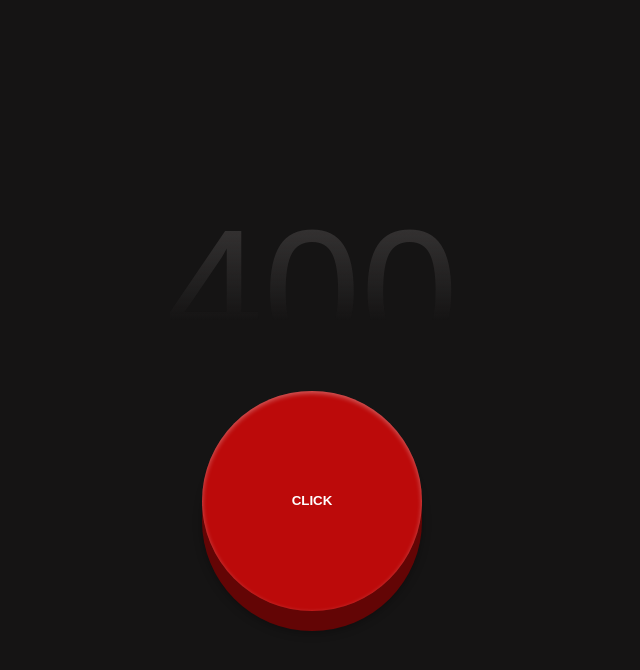
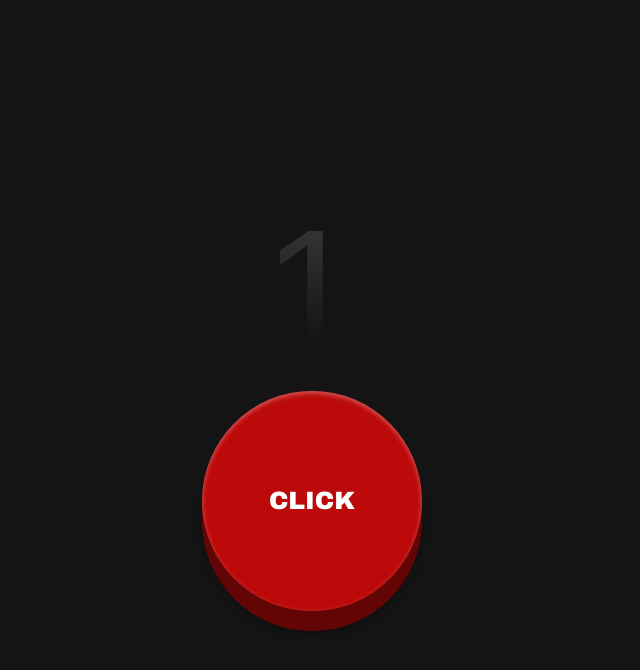
Before and after one commit to BrundevCoder/button-nyon, a plain HTML site: page index.html in a window 1280 px wide. Both pictures are taken after a click on the button "CLICK". Shown: the whole page, without its empty margins (328-968 px from the left). Drawn offline with Linux system fonts and the light colour scheme; a web font is replaced by a local one.

Commit message:
add: Working Counter & Sound

```diff
--- a/index.html
+++ b/index.html
@@ -10,10 +10,12 @@
     <main>
 
         <div class="container">
-            <span class="counter">400</span>
+            <span class="counter">0</span>
             <button class="btn">Click</button>
         </div>
 
     </main>
+
+    <script src="script.js"></script>
 </body>
 </html>
--- /dev/null
+++ b/script.js
@@ -0,0 +1,27 @@
+const counterDisplay = document.querySelector(".counter");
+const button = document.querySelector(".btn");
+
+let clicks = 0;
+
+button.addEventListener("click", () => {
+    clicks++;
+    makeSound();
+    counterDisplay.textContent = `${clicks}`;
+})
+
+function makeSound() {
+    let audio = new AudioContext();
+
+    let now = audio.currentTime;
+
+    let oscilator = audio.createOscillator();
+    let gain = audio.createGain();
+
+    oscilator.frequency.setValueAtTime(90, now);
+    gain.gain.setValueAtTime(0.5, now);
+    gain.gain.linearRampToValueAtTime(0.05, now + 0.1)
+
+    oscilator.connect(gain).connect(audio.destination);
+    oscilator.start();
+    oscilator.stop(now + 0.15);
+}
--- a/style.css
+++ b/style.css
@@ -1,4 +1,4 @@
-@import url('https://fonts.googleapis.com/css2?family=BBH+Bartle&display=swap');
+@import url('https://fonts.googleapis.com/css2?family=Archivo+Black&family=BBH+Bartle&display=swap');
 
 * {
     box-sizing: border-box;
@@ -33,8 +33,9 @@ main {
 }
 
 .btn {
-    font-family: Arial, sans-serif;
-    font-weight: 800;
+    font-family: "Archivo Black";
+    font-size: 25px;
+    font-weight: 400;
     cursor: pointer;
     user-select: none;
     color: #fff;
@@ -47,7 +48,6 @@ main {
     box-shadow: 0 20px 0 rgb(99, 5, 5), inset 0 2px 5px rgba(255, 255, 255, 0.35),
                 0 22px 10px rgba(0, 0, 0, 0.3);
     transition: 80ms ease-out;
-    z-index: 2;
 }
 
 .btn:active {
@@ -59,8 +59,7 @@ main {
 .counter {
     font-family: "BBH Bartle", sans-serif;
     font-size: clamp(30px, 14vw, 175px);
-    background: linear-gradient(to bottom, #413e3e, transparent 65%);
+    background: linear-gradient(to bottom, #413e3e, transparent 75%);
     color: transparent;
     background-clip: text;
-    z-index: 1;
 }
```
